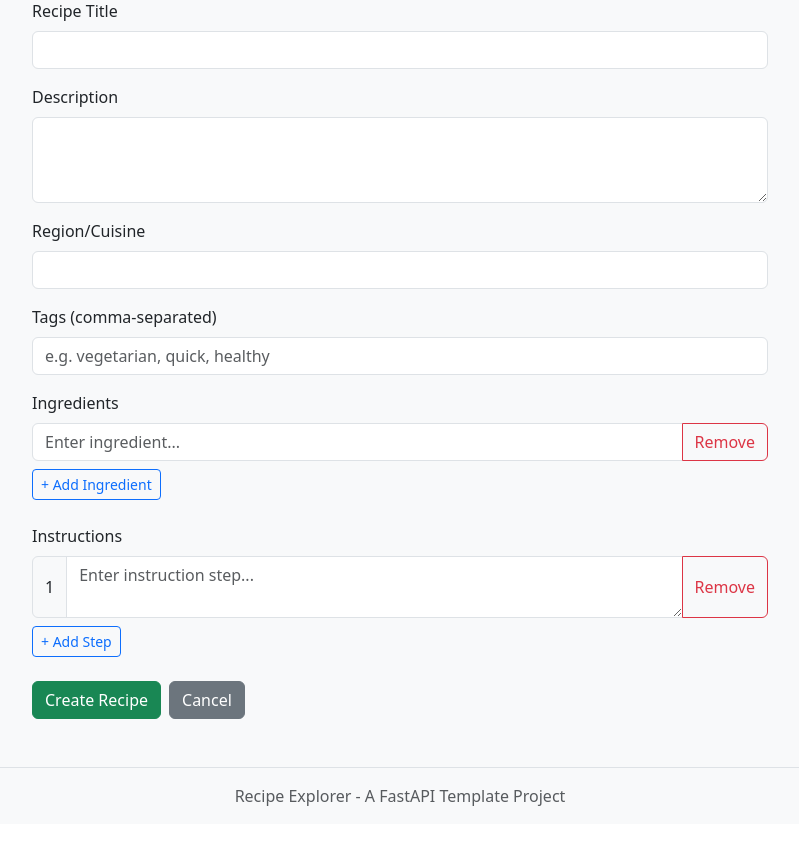
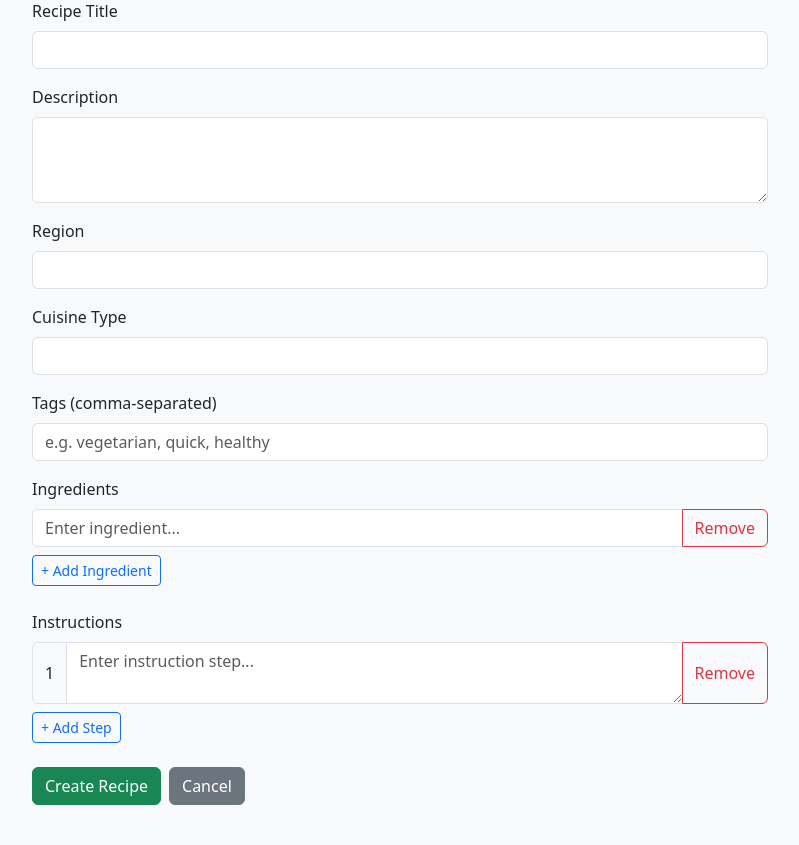
Before and after one commit to mynextproject-portfolio/recipe-explorer-ildarakhmetov, a FastAPI app: page /recipes/new in a window 1280 px wide. Shown: the part 177-1022 px from the top of the page, without its empty margins (240-1039 px from the left). Before the commit the page ends 983 px from the top, so only its background shows below. Run offline with FastAPI, Linux system fonts and the light colour scheme.

Commit message:
feat: add cuisine field to recipe model and templates
- Introduced a new 'cuisine' field in the Recipe model and associated forms.
- Updated JSON sample data to include cuisine information.
- Modified templates to display cuisine alongside region in recipe details and forms.
- Ensured all relevant routes and templates are updated to handle the new cuisine field.

```diff
--- a/app/models.py
+++ b/app/models.py
@@ -15,6 +15,7 @@ class Recipe(BaseModel):
     instructions: List[str]
     tags: List[str] = Field(default_factory=list)
     region: str
+    cuisine: str
     created_at: datetime = Field(default_factory=datetime.now)
     updated_at: datetime = Field(default_factory=datetime.now)
     # Future fields?
@@ -36,6 +37,7 @@ class RecipeCreate(BaseModel):
     instructions: List[str]
     tags: List[str] = Field(default_factory=list)
     region: str
+    cuisine: str
 
 
 class RecipeUpdate(BaseModel):
@@ -45,3 +47,4 @@ class RecipeUpdate(BaseModel):
     instructions: List[str]
     tags: List[str]
     region: str
+    cuisine: str
--- a/app/routes/pages.py
+++ b/app/routes/pages.py
@@ -65,6 +65,7 @@ def create_recipe_form(
     title: str = Form(...),
     description: str = Form(...),
     region: str = Form(...),
+    cuisine: str = Form(...),
     ingredients: str = Form(...),
     instructions: str = Form(...),
     tags: str = Form(...)
@@ -88,6 +89,7 @@ def create_recipe_form(
             title=title,
             description=description,
             region=region,
+            cuisine=cuisine,
             ingredients=ingredient_list,
             instructions=instruction_list,
             tags=tag_list
@@ -112,6 +114,7 @@ def update_recipe_form(
     title: str = Form(...),
     description: str = Form(...),
     region: str = Form(...),
+    cuisine: str = Form(...),
     ingredients: str = Form(...),
     instructions: str = Form(...),
     tags: str = Form(...)
@@ -134,6 +137,7 @@ def update_recipe_form(
             title=title,
             description=description,
             region=region,
+            cuisine=cuisine,
             ingredients=ingredient_list,
             instructions=instruction_list,
             tags=tag_list
--- a/app/templates/import.html
+++ b/app/templates/import.html
@@ -57,6 +57,7 @@
     "instructions": ["step 1", "step 2"],
     "tags": ["tag1", "tag2"],
     "region": "Region Name",
+    "cuisine": "Cuisine Type",
     "created_at": "2024-01-01T00:00:00",
     "updated_at": "2024-01-01T00:00:00"
   }
--- a/app/templates/index.html
+++ b/app/templates/index.html
@@ -47,7 +47,7 @@
                     <p class="card-text">{{ recipe.description[:100] }}{% if recipe.description|length > 100 %}...{% endif %}</p>
                     <div class="mb-2">
                         <small class="text-muted">
-                            <strong>Region:</strong> {{ recipe.region }}
+                            <strong>Region:</strong> {{ recipe.region }} • <strong>Cuisine:</strong> {{ recipe.cuisine }}
                         </small>
                     </div>
                     {% if recipe.tags %}
--- a/app/templates/recipe_form.html
+++ b/app/templates/recipe_form.html
@@ -35,9 +35,15 @@
             </div>
 
             <div class="mb-3">
-                <label for="region" class="form-label">Region/Cuisine</label>
+                <label for="region" class="form-label">Region</label>
                 <input type="text" class="form-control" id="region" name="region"
                        value="{% if recipe %}{{ recipe.region }}{% endif %}" required>
+            </div>
+
+            <div class="mb-3">
+                <label for="cuisine" class="form-label">Cuisine Type</label>
+                <input type="text" class="form-control" id="cuisine" name="cuisine"
+                       value="{% if recipe %}{{ recipe.cuisine }}{% endif %}" required>
             </div>
 
             <div class="mb-3">
--- a/sample-recipes.json
+++ b/sample-recipes.json
@@ -25,6 +25,7 @@
     ],
     "tags": ["comfort food", "Canadian", "vegetarian-friendly"],
     "region": "Canada",
+    "cuisine": "Canadian",
     "created_at": "2024-01-15T10:30:00",
     "updated_at": "2024-01-15T10:30:00"
   },
@@ -57,6 +58,7 @@
     ],
     "tags": ["Russian", "layered salad", "New Year", "festive", "make-ahead"],
     "region": "Russia",
+    "cuisine": "Russian",
     "created_at": "2024-01-20T14:45:00",
     "updated_at": "2024-01-20T14:45:00"
   },
@@ -94,6 +96,7 @@
     ],
     "tags": ["Chinese", "sweet and sour", "crispy", "Northeast Chinese", "stir-fry"],
     "region": "China",
+    "cuisine": "Chinese",
     "created_at": "2024-01-25T09:15:00",
     "updated_at": "2024-01-25T09:15:00"
   }
```
Also changed, not shown: app/templates/recipe_detail.html (+8 -2 lines).
